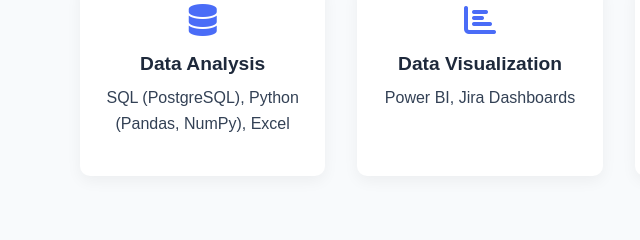
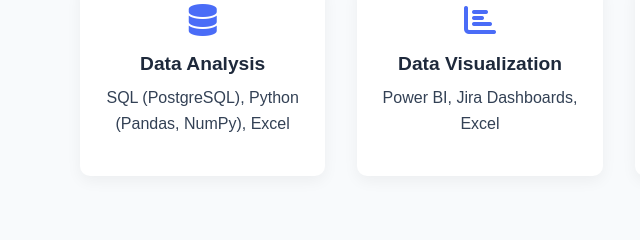
Before and after one commit to Preetham-ks/Portfolio, a plain HTML site: page index.html in a window 1280 px wide. Both pictures are taken after a click on the link "About Me". Shown: the part 1211-1451 px from the top of the page, 160-800 px from the left. Drawn offline with Linux system fonts and the light colour scheme.

Commit message:
line added in code

```diff
--- a/index.html
+++ b/index.html
@@ -112,7 +112,7 @@
                         <div class="highlight-item">
                             <i class="fas fa-chart-bar"></i>
                             <h3>Data Visualization</h3>
-                            <p>Power BI, Jira Dashboards</p>
+                            <p>Power BI, Jira Dashboards, Excel</p>
                         </div>
                         <div class="highlight-item">
                             <i class="fas fa-robot"></i>
```
